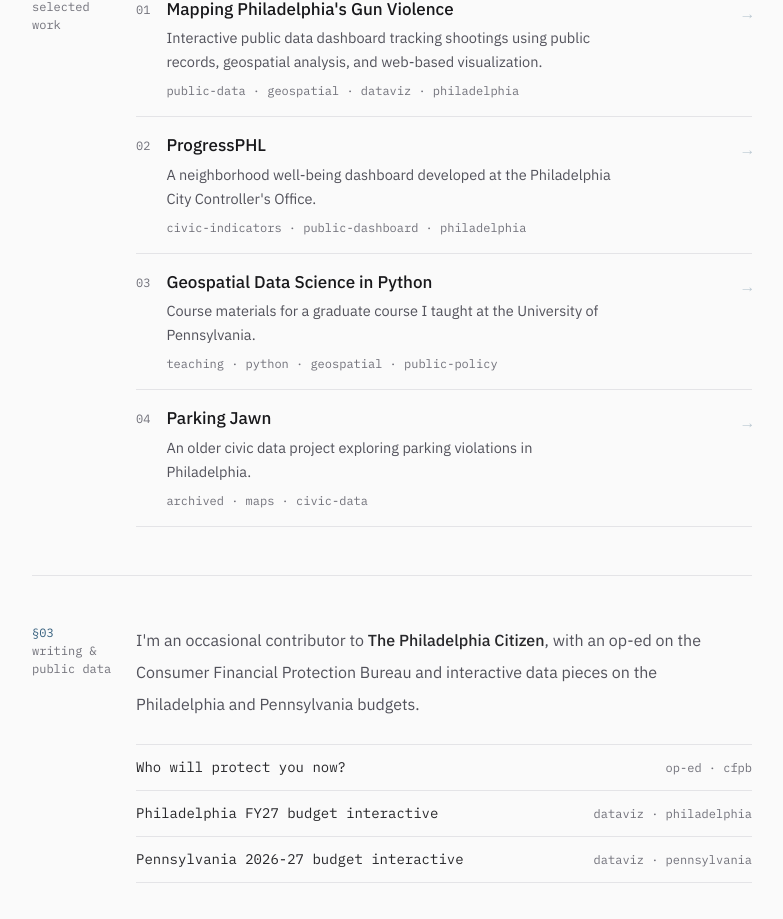
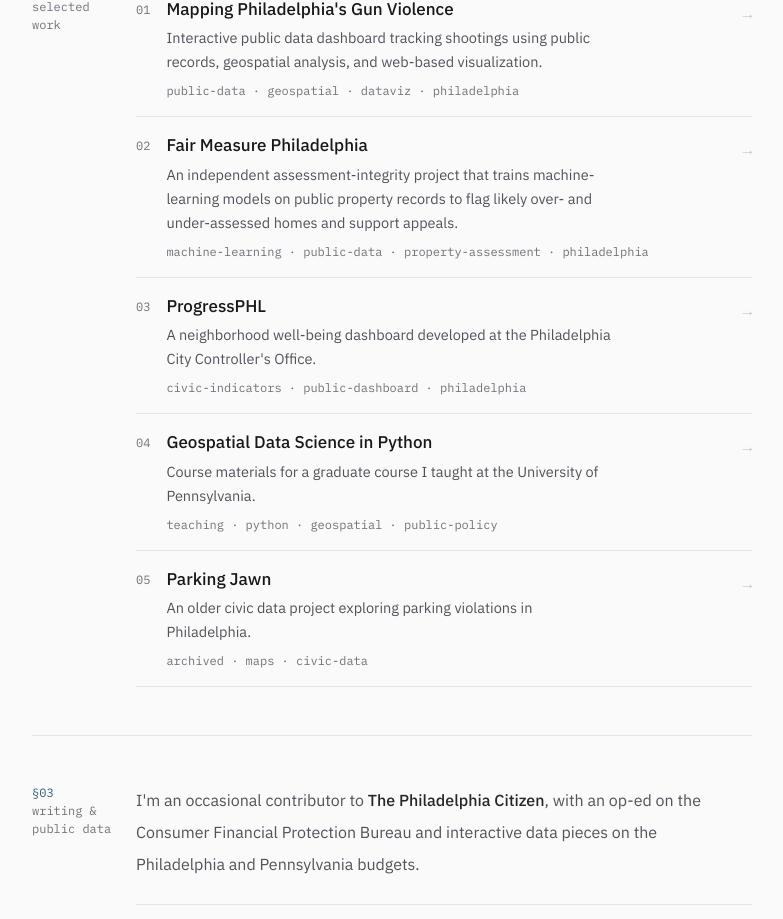
Before and after one commit to nickhand/nickhand.dev, a Vue app: page / in a window 1280 px wide. Shown: the part 1040-1959 px from the top of the page, without its empty margins (248-1031 px from the left). Built offline with nearby package versions, Linux system fonts and the light colour scheme; no server answers.

Commit message:
add fair measure project;

```diff
--- a/src/data/work.ts
+++ b/src/data/work.ts
@@ -12,6 +12,13 @@ export const work: WorkItem[] = [
     description:
       "Interactive public data dashboard tracking shootings using public records, geospatial analysis, and web-based visualization.",
     meta: "public-data · geospatial · dataviz · philadelphia",
+  },
+  {
+    title: "Fair Measure Philadelphia",
+    href: "/fair-measure",
+    description:
+      "An independent assessment-integrity project that trains machine-learning models on public property records to flag likely over- and under-assessed homes and support appeals.",
+    meta: "machine-learning · public-data · property-assessment · philadelphia",
   },
   {
     title: "ProgressPHL",
```
Also changed, not shown: 1 other file (tests, documents, lock files or other folders).
